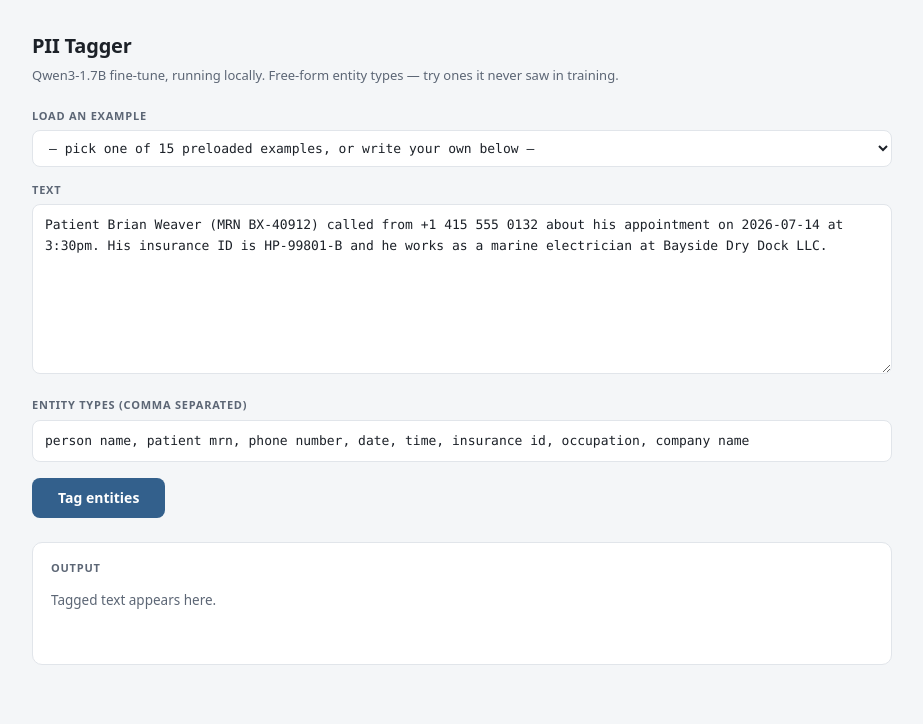
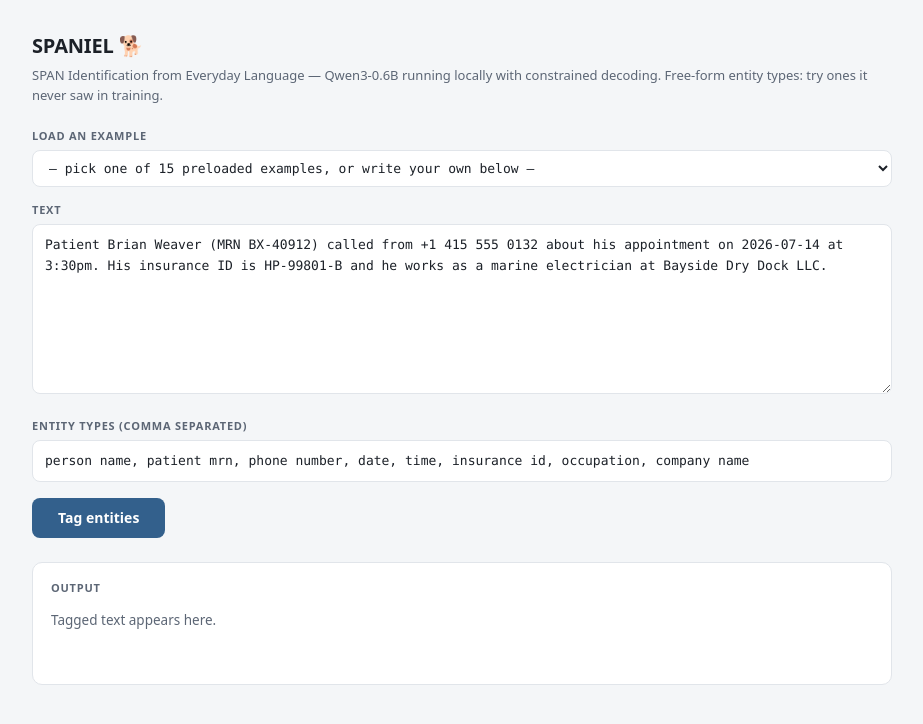
Before and after one commit to harshsinghal/SPANIEL, a plain HTML site: page pii_tagger/static/index.html in a window 1280 px wide. Shown: the whole page, without its empty margins (178-1101 px from the left). Drawn offline with Linux system fonts and the light colour scheme.

Commit message:
Add mascot logo and full-viewport multi-example demo GIF
Co-Authored-By: Claude Fable 5 <noreply@anthropic.com>

```diff
--- a/pii_tagger/static/index.html
+++ b/pii_tagger/static/index.html
@@ -3,7 +3,7 @@
 <head>
 <meta charset="utf-8">
 <meta name="viewport" content="width=device-width, initial-scale=1">
-<title>PII Tagger</title>
+<title>SPANIEL — free-form PII tagger</title>
 <style>
   :root {
     --ground: #f4f6f8; --surface: #ffffff; --ink: #1c2128; --muted: #5c6675;
@@ -74,8 +74,8 @@
 </head>
 <body>
 <div class="wrap">
-  <h1>PII Tagger</h1>
-  <p class="sub">Qwen3-1.7B fine-tune, running locally. Free-form entity types — try ones it never saw in training.</p>
+  <h1>SPANIEL 🐕</h1>
+  <p class="sub">SPAN Identification from Everyday Language — Qwen3-0.6B running locally with constrained decoding. Free-form entity types: try ones it never saw in training.</p>
 
   <div class="row">
     <label for="example">Load an example</label>
```
Also changed, not shown: docs/spaniel-demo.gif, 2 other files.
